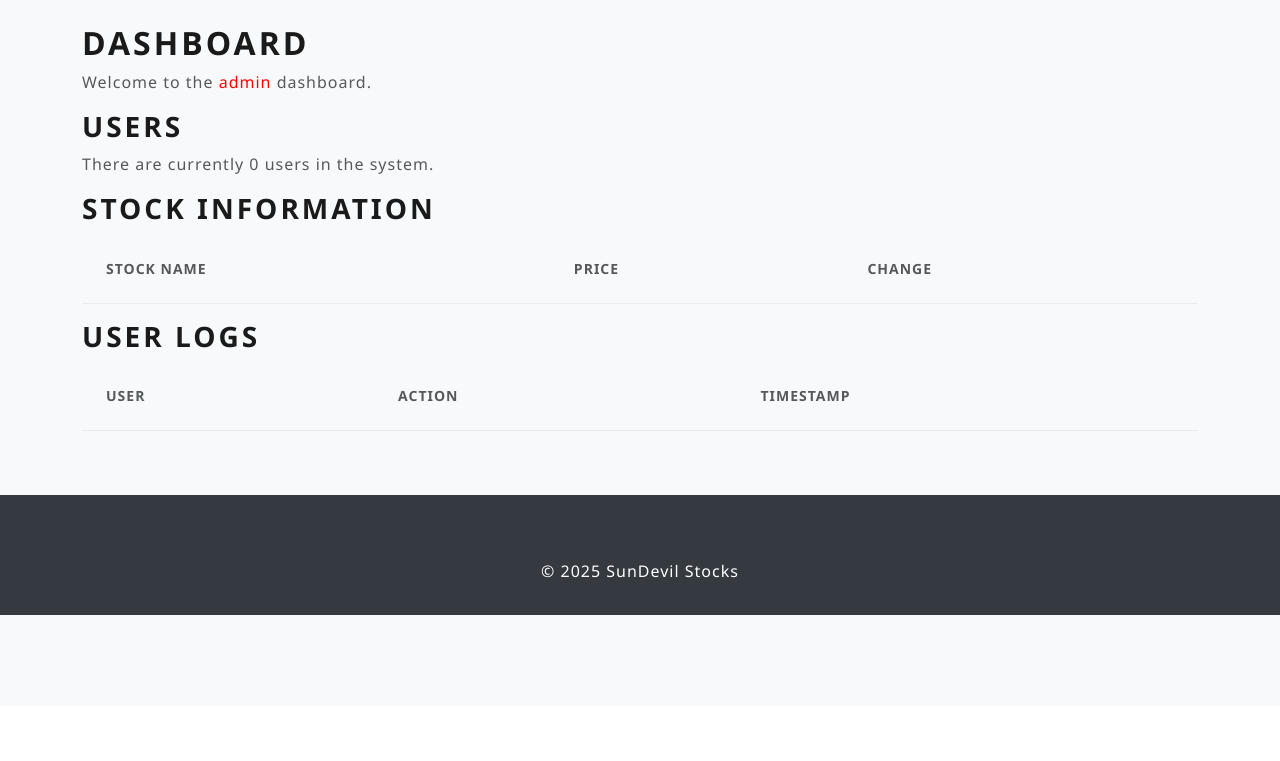
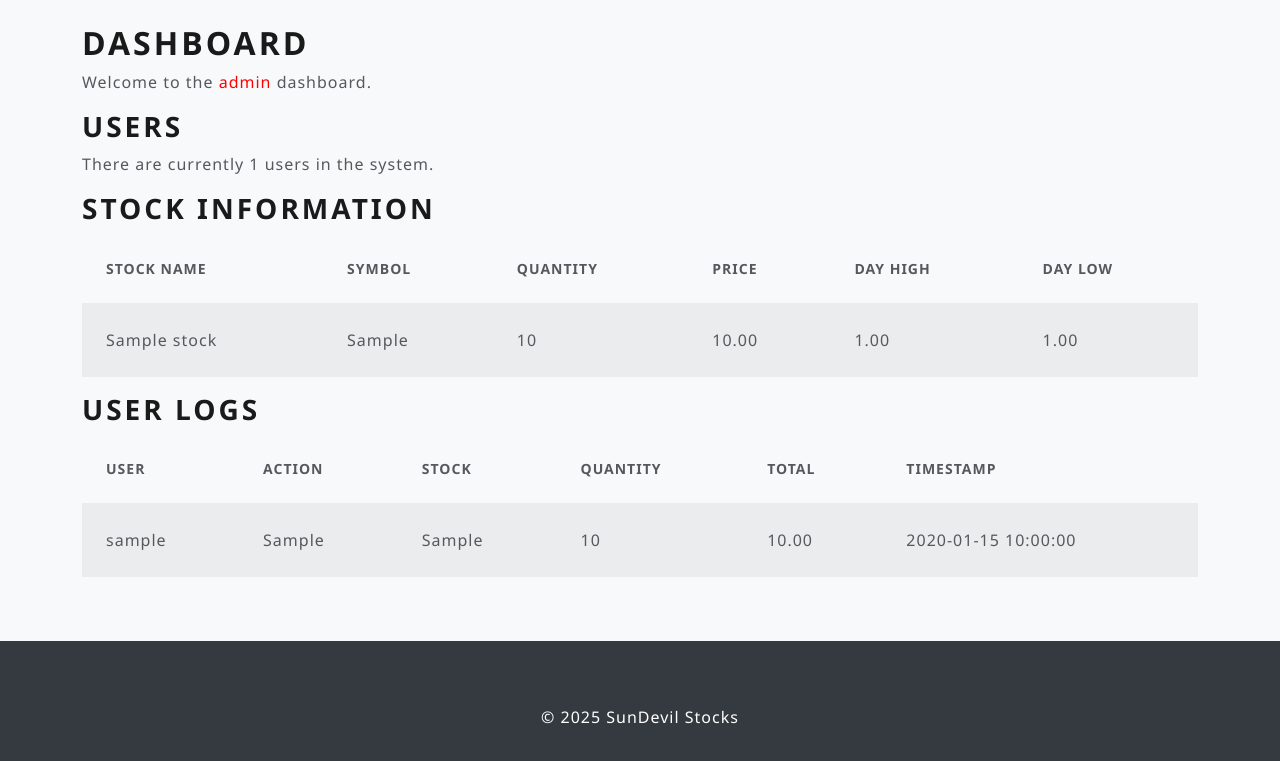
Before and after one commit to ekrosenberg/Final_Stocks, a Flask app: page /admin_dashboard in a window 1280 px wide. Shown: the part 94-855 px from the top of the page. Before the commit the page ends 709 px from the top, so only its background shows below. Run offline with Flask 3, Linux system fonts and the light colour scheme; a user stored in the database is signed in; tables that the repository leaves empty hold one stand-in row (values such as "Sample post"); lists and menus that the app fills with data are empty; some libraries are stand-ins or nearby versions.

Commit message:
Added Quantity to Sale Stocks and Added Call Functionality for Admin Information
I added the variable of quantity to the stocks for sale table, as well as fixing any areas that utilizes the information so no errors will be thrown when accessing any pages. Added the information functionality for the admin_dashbaord so when an administrator is logged in they can see all stocks currently existing, as well as any transaction information.

```diff
--- a/app.py
+++ b/app.py
@@ -46,6 +46,7 @@ class Stocks(db.Model):
     price = db.Column(db.Numeric(10,2), nullable=False)
     day_high = db.Column(db.Numeric(10,2), nullable=False)
     day_low = db.Column(db.Numeric(10,2), nullable=False)
+    quantity = db.Column(db.Integer, nullable=False, default=1000)
 
 # Portfolio model creation for database
 
@@ -71,6 +72,7 @@ class Transactions(db.Model):
     price = db.Column(db.Numeric(10,2), nullable=False)
     total_amount = db.Column(db.Numeric(10,2), nullable=False)
     date = db.Column(db.DateTime, default=datetime.utcnow)
+    user = db.relationship('Users', backref='transactions', lazy=True)
 
 #Creates a model for the balance
 class Balance(db.Model):
@@ -490,8 +492,18 @@ def user_deposit():
 @app.route('/admin_dashboard')
 @login_required
 def admin_dashboard():
-    #Add a conditional block that checks if admin role here to prevent security bug
-    return render_template('admin_dashboard.html')
+    #checks if the current user has the admin role, if not redirects the user back to login
+    if current_user.role != "admin":
+        flash("Access denied.", "danger")
+        return redirect(url_for("login"))
+
+    #Retrieves the needed data
+    users = Users.query.all()
+    stocks = Stocks.query.all()
+    transactions = Transactions.query.all()
+
+    #Passes the data to the HTML file
+    return render_template('admin_dashboard.html', users=users, stocks=stocks, transactions=transactions)
 
 @app.route('/admin_stock_management')
 @login_required
--- a/templates/admin_dashboard.html
+++ b/templates/admin_dashboard.html
@@ -20,16 +20,22 @@
             <thead>
                 <tr>
                     <th>Stock Name</th>
+                    <th>Symbol</th>
+                    <th>Quantity</th>
                     <th>Price</th>
-                    <th>Change</th>
+                    <th>Day High</th>
+                    <th>Day Low</th>
                 </tr>
             </thead>
             <tbody>
                 {% for stock in stocks %}
                 <tr>
                     <td>{{ stock.name }}</td>
+                    <td>{{ stock.ticker_symbol }}</td>
+                    <td>{{ stock.quantity }}</td>
                     <td>{{ stock.price }}</td>
-                    <td>{{ stock.change }}</td>
+                    <td>{{ stock.day_high }}</td>
+                    <td>{{ stock.day_low }}</td>
                 </tr>
                 {% endfor %}
             </tbody>
@@ -44,15 +50,21 @@
                 <tr>
                     <th>User</th>
                     <th>Action</th>
+                    <th>Stock</th>
+                    <th>Quantity</th>
+                    <th>Total</th>
                     <th>Timestamp</th>
                 </tr>
             </thead>
             <tbody>
-                {% for log in logs %}
+                {% for transaction in transactions %}
                 <tr>
-                    <td>{{ log.user }}</td>
-                    <td>{{ log.action }}</td>
-                    <td>{{ log.timestamp }}</td>
+                    <td>{{ transaction.user.username }}</td>
+                    <td>{{ transaction.transaction_type }}</td>
+                    <td>{{ transaction.stock_symbol }}</td>
+                    <td>{{ transaction.quantity }}</td>
+                    <td>{{ transaction.total_amount }}</td>
+                    <td>{{ transaction.date }}</td>
                 </tr>
                 {% endfor %}
             </tbody>
--- a/templates/user_home.html
+++ b/templates/user_home.html
@@ -12,6 +12,7 @@
                     <tr>
                         <th>Stock Symbol</th>
                         <th>Company Name</th>
+                        <th>Quantity</th>
                         <th>Current Price</th>
                         <th>Day High</th>
                         <th>Day Low</th>
@@ -22,6 +23,7 @@
                     <tr>
                         <td>{{ stock.ticker_symbol }}</td>
                         <td>{{ stock.name }}</td>
+                        <td>{{ stock.quantity }}</td>
                         <td>${{ stock.price }}</td>
                         <td>${{ stock.day_high }}</td>
                         <td>${{ stock.day_low }}</td>
--- a/templates/user_trades.html
+++ b/templates/user_trades.html
@@ -99,6 +99,7 @@
                     <tr>
                         <th>Stock Symbol</th>
                         <th>Company Name</th>
+                        <th>Quantity</th>
                         <th>Current Price</th>
                         <th>Day High</th>
                         <th>Day Low</th>
@@ -109,6 +110,7 @@
                     <tr>
                         <td>{{ stock.ticker_symbol }}</td>
                         <td>{{ stock.name }}</td>
+                        <td>{{ stock.quantity }}</td>
                         <td>${{ stock.price }}</td>
                         <td>${{ stock.day_high }}</td>
                         <td>${{ stock.day_low }}</td>
```
